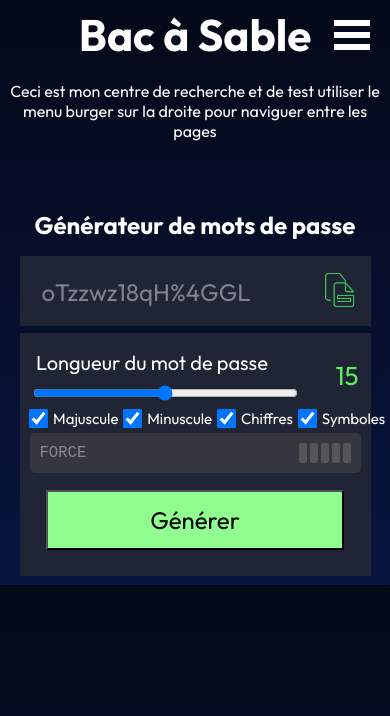
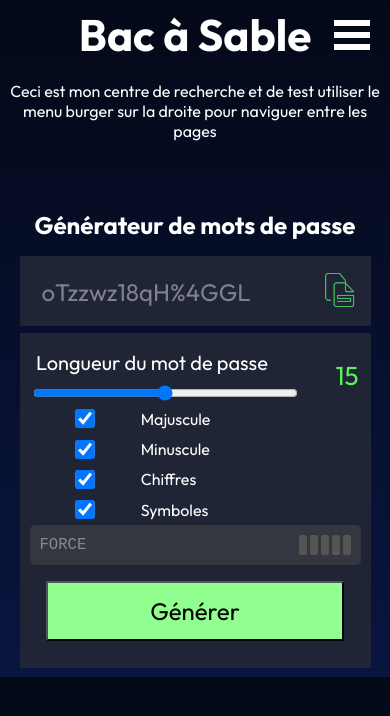
Before and after one commit to FarCodeFR/Tools-Box, a React (Vite) app: page /generator in a window 390 px wide. Shown: the top 716 px of the page. Built offline with nearby package versions, Linux system fonts and the light colour scheme.

Commit message:
fix test version mobile

```diff
--- a/src/pages/Generator/Generator.tsx
+++ b/src/pages/Generator/Generator.tsx
@@ -125,7 +125,7 @@ function Generator() {
 					max="30"
 				/>
 				<p>{lengthPassword}</p>
-				<div className="container-checkbox">
+				<section className="container-checkbox">
 					<input
 						type="checkbox"
 						id="uppercase"
@@ -154,7 +154,7 @@ function Generator() {
 						onChange={(e) => setSymbols(e.target.checked)}
 					/>
 					<label htmlFor="symboles">Symboles</label>
-				</div>
+				</section>
 				<div className="strength-indicator">
 					<span className="label">FORCE</span>
 					<span className="level">{isRobust}</span>
--- a/src/pages/Generator/generator.css
+++ b/src/pages/Generator/generator.css
@@ -199,15 +199,40 @@ input[type="checkbox"] {
 			}
 		}
 		& .container-generator {
-			width: 100%;
+			max-width: 100%;
 		}
 		& .container-checkbox {
+			display: flex;
+			flex-wrap: wrap;
+			align-content: center;
+			max-width: fit-content;
 			& label {
-				font-size: 15px;
+				font-size: 16px;
+				margin-left: 0;
+				margin-top: 5px;
+			}
+			& div {
+				display: flex;
+				align-content: center;
+				margin-bottom: 5px;
 			}
 		}
 		& .strength-indicator .level {
 			margin-left: 40%;
 		}
 	}
+	.container-generator-main .container-checkbox input[type="checkbox"] {
+		width: 40%;
+	}
+
+	.strength-indicator {
+		justify-content: center;
+		max-width: 100%;
+	}
+
+	.container-generator-main .container-checkbox > div {
+		display: flex;
+		align-content: center;
+		margin-bottom: 5px;
+	}
 }
```
